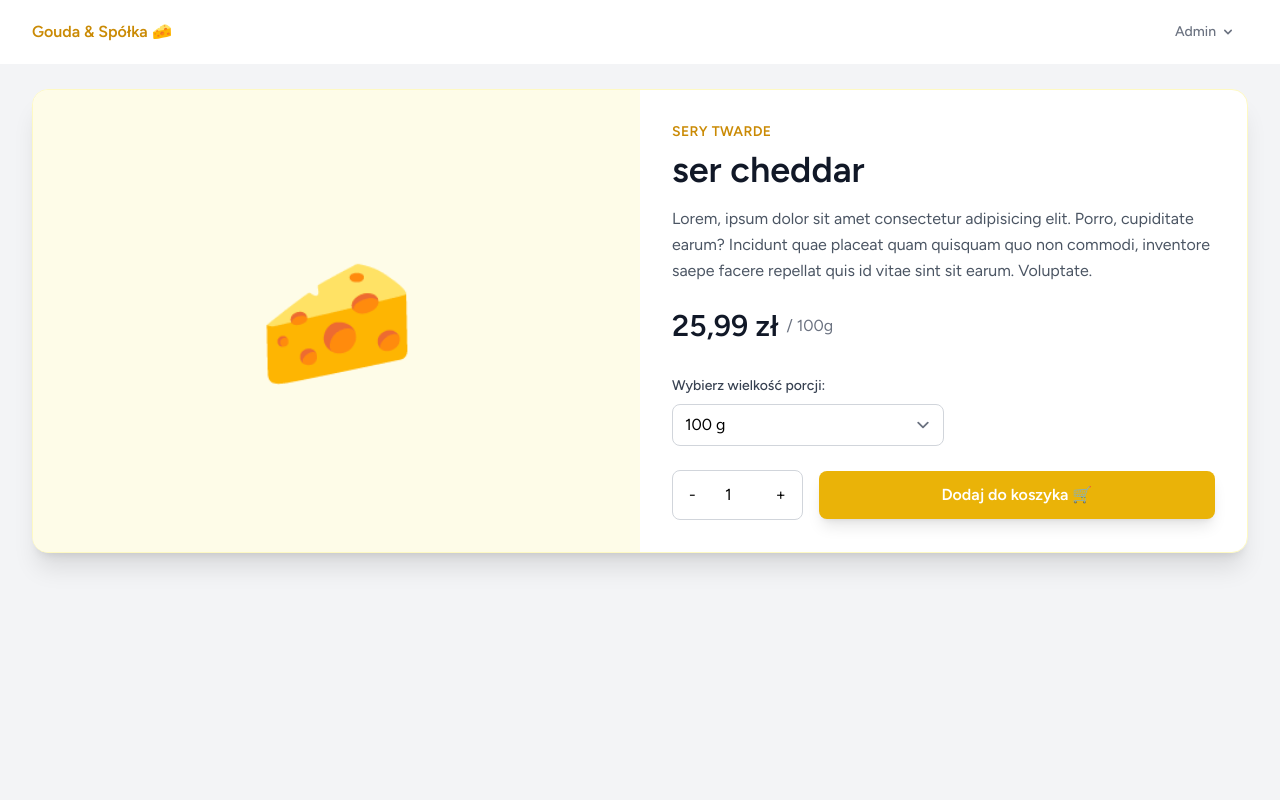
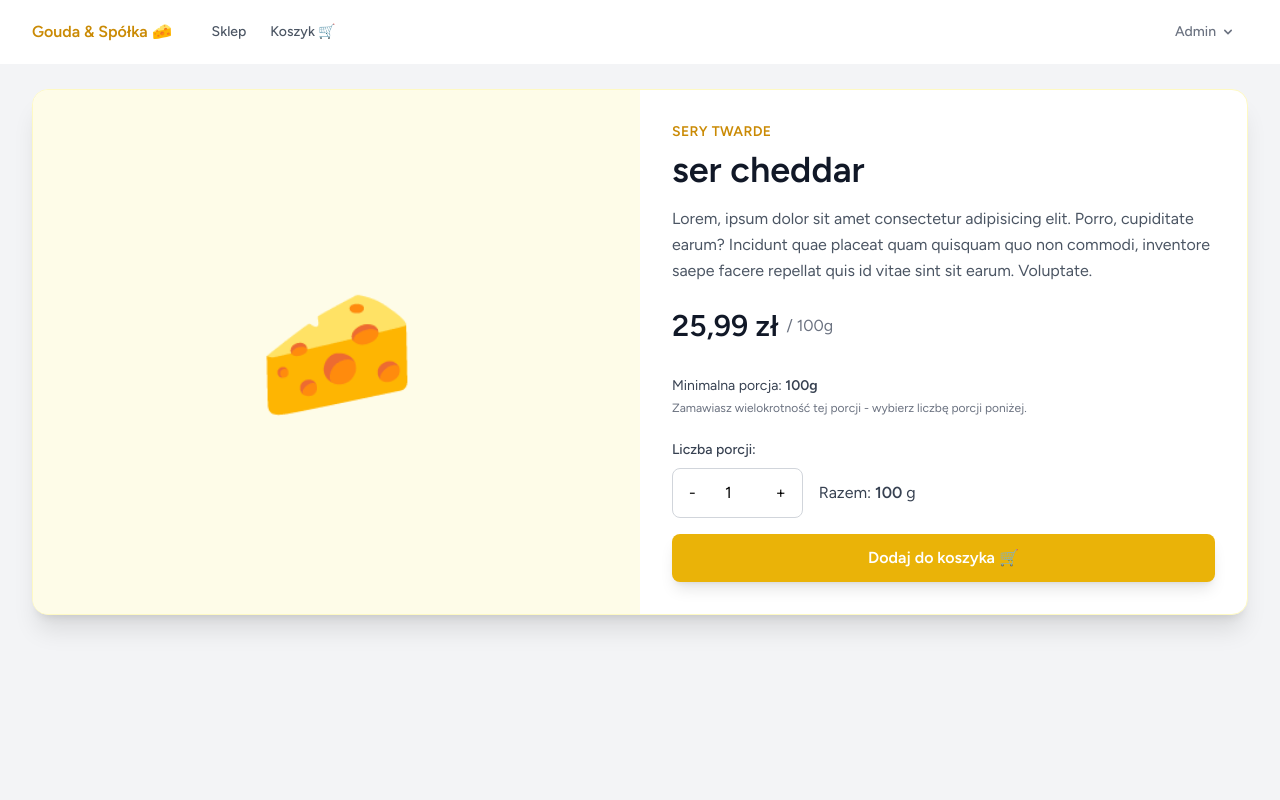
Before and after one commit to Dysku123/in-ynierka, a Laravel app: page /produkt/ser-cheddar in a window 1280 px wide. Run offline with Laravel 12, Linux system fonts and the light colour scheme; a user stored in the database is signed in; data comes from the database, SQL or seed files in the repository; style sheets or scripts are compiled from the project's sources.

Commit message:
16.08.2026 update

```diff
--- a/app/Http/Controllers/ProfileController.php
+++ b/app/Http/Controllers/ProfileController.php
@@ -8,6 +8,7 @@ use Illuminate\Http\Request;
 use Illuminate\Support\Facades\Auth;
 use Illuminate\Support\Facades\Redirect;
 use Illuminate\View\View;
+use App\Services\OrderService;
 
 class ProfileController extends Controller
 {
@@ -40,13 +41,15 @@ class ProfileController extends Controller
     /**
      * Delete the user's account.
      */
-    public function destroy(Request $request): RedirectResponse
+    public function destroy(Request $request, OrderService $orderService): RedirectResponse
     {
         $request->validateWithBag('userDeletion', [
             'password' => ['required', 'current_password'],
         ]);
 
         $user = $request->user();
+
+        $orderService->anonymizeUserOrders($user->id);
 
         Auth::logout();
 
--- a/app/Models/Product.php
+++ b/app/Models/Product.php
@@ -3,10 +3,14 @@
 namespace App\Models;
 
 use Illuminate\Database\Eloquent\Model;
+use Illuminate\Database\Eloquent\SoftDeletes;
 
 class Product extends Model
 {
-    protected $fillable = ['category_id', 'name', 'slug', 'description', 'price', 'unit', 'weight_per_unit', 'stock_quantity', 'image_path'];
+
+    use SoftDeletes;
+
+    protected $fillable = ['category_id', 'name', 'slug', 'description', 'price', 'unit', 'weight_per_unit', 'stock_quantity', 'image_path', 'min_portion'];
 
     public function category()
     {
--- a/resources/views/layouts/navigation.blade.php
+++ b/resources/views/layouts/navigation.blade.php
@@ -4,6 +4,12 @@
             <div class="flex">
                 <div class="shrink-0 flex items-center font-bold text-yellow-600">
                     <a href="{{ route('home') }}">Gouda & Spółka 🧀</a>
+                </div>
+                <div class="hidden sm:flex sm:items-center sm:ms-10 space-x-6">
+                    <a href="{{ route('home') }}"
+                        class="text-sm font-medium text-gray-600 hover:text-yellow-600">Sklep</a>
+                    <a href="{{ route('cart.show') }}"
+                        class="text-sm font-medium text-gray-600 hover:text-yellow-600">Koszyk 🛒</a>
                 </div>
             </div>
 
@@ -30,6 +36,7 @@
                                 <x-dropdown-link :href="route('admin.dashboard')">Panel Admina 🧀</x-dropdown-link>
                             @endif
                             <x-dropdown-link :href="route('profile.edit')">{{ __('Profile') }}</x-dropdown-link>
+                            <x-dropdown-link :href="route('orders.index')">Moje zamówienia</x-dropdown-link>
                             <form method="POST" action="{{ route('logout') }}">
                                 @csrf
                                 <x-dropdown-link :href="route('logout')"
@@ -64,6 +71,10 @@
     </div>
 
     <div :class="{ 'block': open, 'hidden': !open }" class="hidden sm:hidden">
+        <div class="pt-2 pb-3 space-y-1">
+            <x-responsive-nav-link :href="route('home')">Sklep</x-responsive-nav-link>
+            <x-responsive-nav-link :href="route('cart.show')">Koszyk 🛒</x-responsive-nav-link>
+        </div>
         <div class="pt-4 pb-1 border-t border-gray-200">
             <div class="px-4">
                 @auth
@@ -81,6 +92,7 @@
                     @if (Auth::user()->role->slug === 'admin')
                         <x-responsive-nav-link :href="route('admin.dashboard')">Panel Admina 🧀</x-responsive-nav-link>
                     @endif
+                    <x-responsive-nav-link :href="route('orders.index')">Moje zamówienia</x-responsive-nav-link>
                     <x-responsive-nav-link :href="route('profile.edit')">{{ __('Profile') }}</x-responsive-nav-link>
                     <form method="POST" action="{{ route('logout') }}">
                         @csrf
--- a/resources/views/product_show.blade.php
+++ b/resources/views/product_show.blade.php
@@ -1,11 +1,22 @@
 @extends('layouts.app')
 
 @section('content')
+    @if (session('success'))
+        <div class="p-4 mb-4 text-sm text-green-700 bg-green-100 rounded-lg">{{ session('success') }}</div>
+    @endif
+    @if ($errors->any())
+        <div class="p-4 mb-4 text-sm text-red-700 bg-red-100 rounded-lg">
+            @foreach ($errors->all() as $error)
+                <div>{{ $error }}</div>
+            @endforeach
+        </div>
+    @endif
     <div class="bg-white shadow-xl rounded-2xl overflow-hidden border border-yellow-100">
         <div class="md:flex">
             <div class="md:w-1/2 bg-yellow-50 flex items-center justify-center relative">
-            @if($product->image_path)
-                <img src="{{ asset('storage/' . $product->image_path) }}" alt="{{ $product->name }}" class="object-cover w-full h-full absolute inset-0">
+                @if ($product->image_path)
+                    <img src="{{ asset('storage/' . $product->image_path) }}" alt="{{ $product->name }}"
+                        class="object-cover w-full h-full absolute inset-0">
                 @else
                     <div class="p-12">
                         <span class="text-9xl">🧀</span>
@@ -36,28 +47,35 @@
                         <input type="hidden" name="product_id" value="{{ $product->id }}">
 
                         <div class="mb-6">
-                        <label for="portion_weight" class="block text-sm font-medium text-gray-700 mb-2">
-                            Wybierz wielkość porcji:
-                        </label>
-                        <select name="portion_weight" id="portion_weight" class="w-full md:w-1/2 border-gray-300 rounded-lg focus:ring-yellow-500 focus:border-yellow-500">
-                            <option value="100">100 g</option>
-                            <option value="200">200 g</option>
-                            <option value="300">300 g</option>
-                            <option value="500">500 g</option>
-                        </select>
+                            <p class = "text-sm text-gray-700">
+                                Minimalna porcja: <span class= "font-semibold">{{ $product->min_portion }}g</span>
+                            </p>
+                            <p class = "text-xs text-gray-500 mt-1">Zamawiasz wielokrotność tej porcji - wybierz liczbę
+                                porcji poniżej.</p>
+                            <input type="hidden" name = "portion_weight" value ="{{ $product->min_portion }}">
                         </div>
 
+                        <div class="mb-4">
+                            <label class="block text-sm font-medium text-gray-700 mb-2">Liczba porcji:</label>
                             <div class="flex items-center gap-4">
                                 <div class="flex items-center border border-gray-300 rounded-lg">
-                            <button type="button" id="minus" class="px-4 py-3 hover:bg-gray-100 rounded-l-lg">-</button>
-                            <input type="number" name="quantity" id="qty" value="1" class="w-12 text-center border-none focus:ring-0" readonly>
-                            <button type="button" id="plus" class="px-4 py-3 hover:bg-gray-100 rounded-r-lg">+</button>
+                                    <button type="button" id="minus"
+                                        class="px-4 py-3 hover:bg-gray-100 rounded-l-lg">-</button>
+                                    <input type="number" name="quantity" id="qty" value="1"
+                                        class="w-12 text-center border-none focus:ring-0" readonly>
+                                    <button type="button" id="plus"
+                                        class="px-4 py-3 hover:bg-gray-100 rounded-r-lg">+</button>
+                                </div>
+                                <p class="text-gray-700">Razem: <span id="total-grams"
+                                        class="font-semibold">{{ $product->min_portion }}</span> g</p>
+                            </div>
                         </div>
 
-                        <button type="submit" class="flex-grow bg-yellow-500 hover:bg-yellow-600 text-white font-bold py-3 px-8 rounded-lg shadow-lg transition duration-300 transform hover:scale-105">
+                        <button type="submit"
+                            class="w-full bg-yellow-500 hover:bg-yellow-600 text-white font-bold py-3 px-8 rounded-lg shadow-lg transition">
                             Dodaj do koszyka 🛒
                         </button>
-                    </div>
+
                     </form>
                 </div>
             </div>
@@ -66,19 +84,25 @@
 
     <script>
         const qtyInput = document.getElementById('qty');
+        const totalEl = document.getElementById('total-grams');
+        const minPortion = {{ $product->min_portion }};
 
         const getValidQuantity = () => {
             const val = parseInt(qtyInput.value);
-        return isNaN(val) ? 1 : val;
+            return isNaN(val) || val < 1 ? 1 : val;
+        };
+
+        const updateTotal = () => {
+            totalEl.textContent = getValidQuantity() * minPortion;
         };
 
         document.getElementById('plus').addEventListener('click', () => {
             qtyInput.value = getValidQuantity() + 1;
+            updateTotal();
         });
         document.getElementById('minus').addEventListener('click', () => {
-        const current = getValidQuantity();
-        if(current > 1) qtyInput.value = current - 1;
-        else qtyInput.value = 1; // Zabezpieczenie przed ujemnymi/NaN
+            qtyInput.value = Math.max(1, getValidQuantity() - 1);
+            updateTotal();
         });
     </script>
 @endsection
```
Also changed, not shown: app/Http/Controllers/CartController.php (+9 -1 lines), app/Models/Address.php (+6 -2 lines), app/Services/CartService.php (+11 -4 lines), app/Services/OrderService.php (+20 -0 lines), resources/views/profile/partials/addresses.blade.php (+13 -8 lines), database/migrations/2026_08_15_211011_add_deleted_at_to_addresses_table.php (added), database/migrations/2026_08_16_122932_add_deleted_at_to_products_table.php (added), database/migrations/2026_08_16_123337_change_user_id_ondelete_on_orders_table.php (added), database/migrations/2026_08_16_133201_add_min_portion_to_products_table.php (added), database/migrations/2026_08_16_173817_add_unique_index_to_cart_items_table.php (added). Lines whose indentation alone changed are shown as unchanged.
